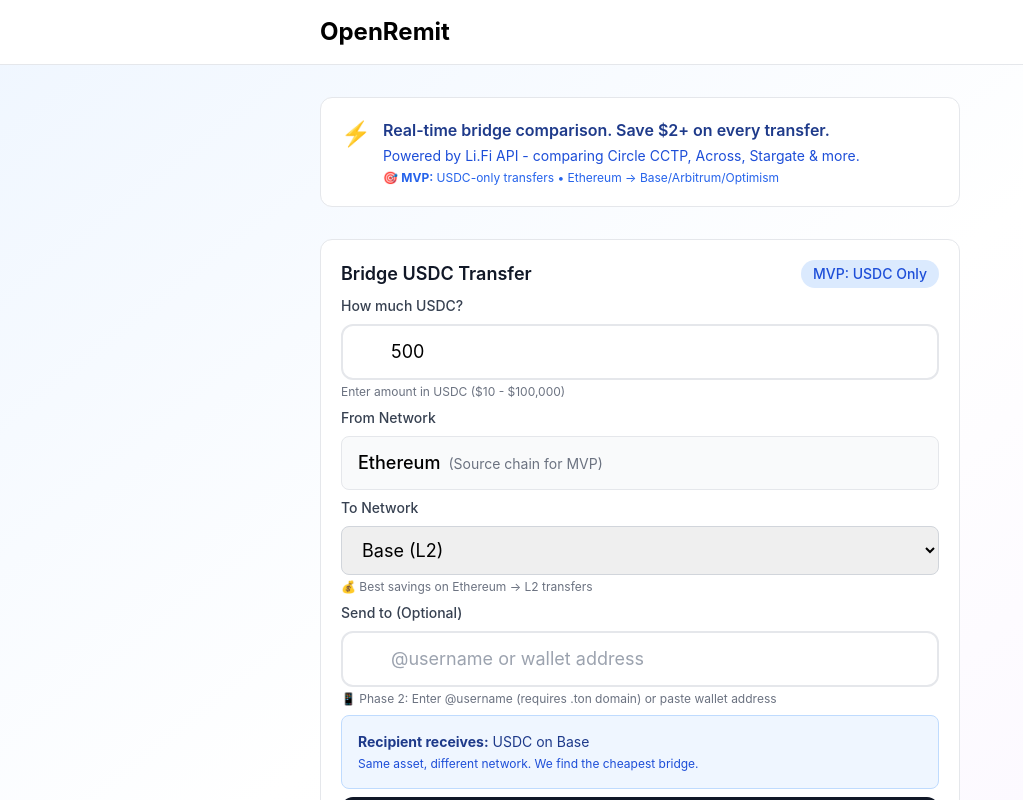
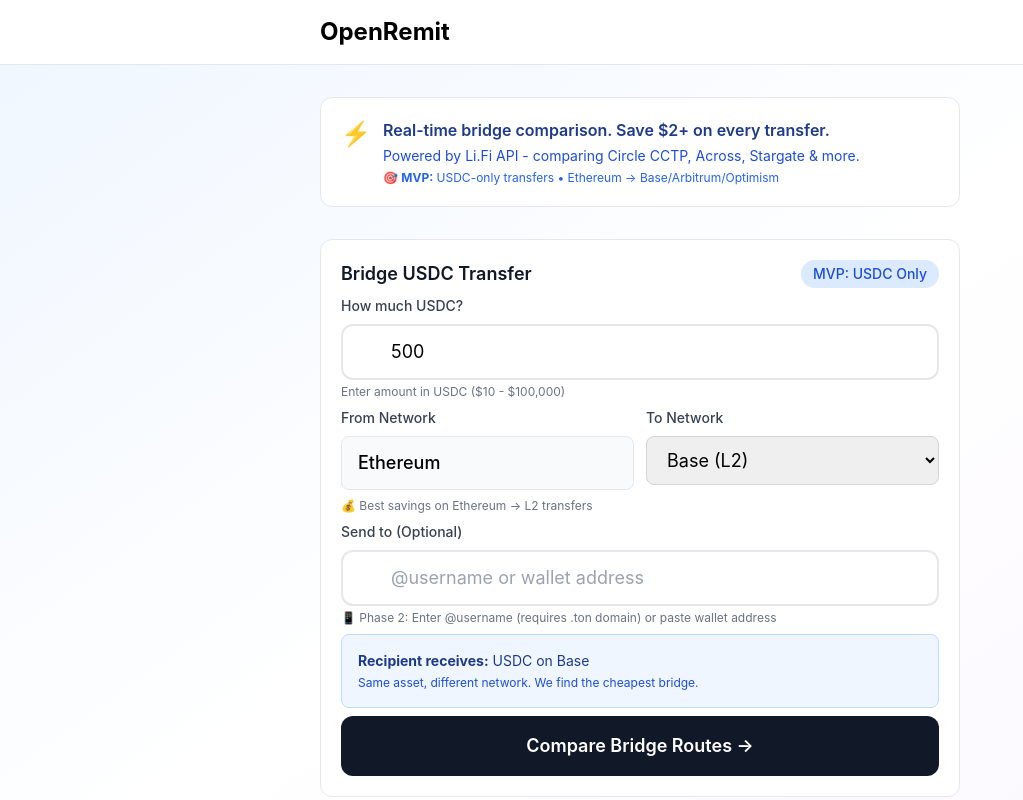
Before and after one commit to AraRed/openremit-pro, a React (Vite) app: page / in a window 1280 px wide. Shown: the top 800 px of the page, without its empty margins (0-1023 px from the left). Built offline with nearby package versions, Linux system fonts and the light colour scheme; no server answers.

Commit message:
Layout: Put From/To networks side-by-side

```diff
--- a/src/screens/QuoteScreen.tsx
+++ b/src/screens/QuoteScreen.tsx
@@ -213,6 +213,8 @@
               </p>
             </div>
 
+            {/* Network Selection - Side by Side */}
+            <div className="grid grid-cols-2 gap-3">
               {/* Source Network - Fixed to Ethereum for MVP */}
               <div>
                 <label className="block text-sm font-medium text-gray-700 mb-2">
@@ -220,7 +222,6 @@
                 </label>
                 <div className="w-full px-4 py-3 text-lg border border-gray-200 rounded-lg bg-gray-50">
                   <span className="font-medium">Ethereum</span>
-                <span className="text-sm text-gray-500 ml-2">(Source chain for MVP)</span>
                 </div>
               </div>
 
@@ -238,10 +239,13 @@
                   <option value="Nigeria">Arbitrum (L2)</option>
                   <option value="United States">Optimism (L2)</option>
                 </select>
-              <p className="text-xs text-gray-500 mt-1">
+              </div>
+            </div>
+
+            {/* Helper text below networks */}
+            <p className="text-xs text-gray-500">
               💰 Best savings on Ethereum → L2 transfers
             </p>
-            </div>
 
             {/* Recipient Input - @username or wallet address */}
             <div>
```
Lines whose indentation alone changed are shown as unchanged.
